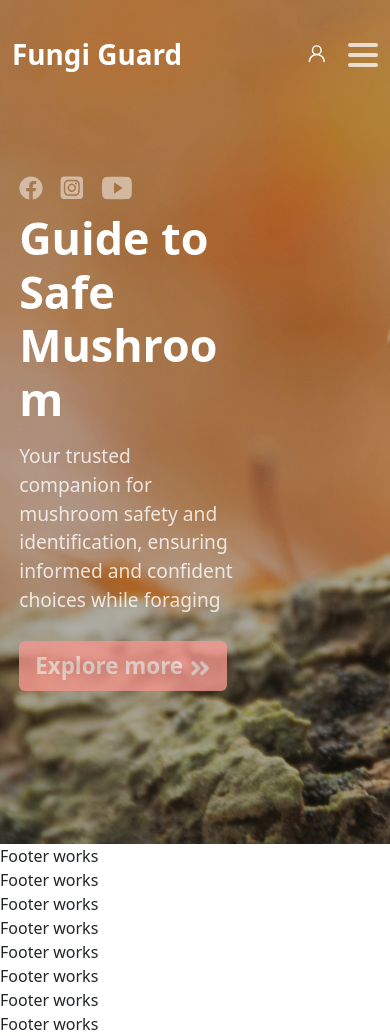
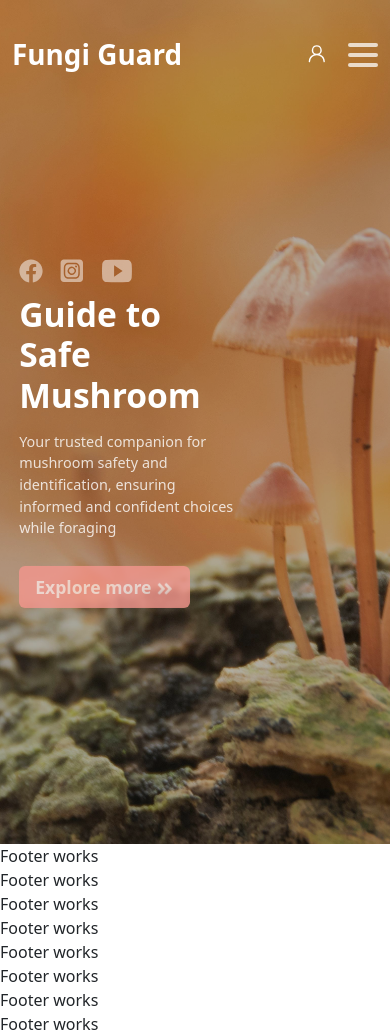
Before and after one commit to chamod-lakshitha/fungiguard_frontend, a React app: page / in a window 390 px wide. Built offline with nearby package versions, Linux system fonts and the light colour scheme.

Commit message:
changed mobile version interface

```diff
--- a/src/components/styles/header.styles.scss
+++ b/src/components/styles/header.styles.scss
@@ -3,6 +3,10 @@ $text-color: #fff;
 
 .hero__outer {
   background: url('../../assets/cover_mushroom.jpg') center / cover no-repeat;
+
+  @media (max-width: 426px) {
+    background-position: 70% 0;
+  }
 }
 
 .navbar__inner {
@@ -261,6 +265,10 @@ $text-color: #fff;
         font-size: 2.8rem;
       }
 
+      @media (max-width: 426px) {
+        font-size: 2.1rem;
+      }
+
       @keyframes fade_right {
         from {
           opacity: 0;
@@ -283,6 +291,10 @@ $text-color: #fff;
 
       @media (max-width: 1435px) {
         font-size: 1.2rem;
+      }
+
+      @media (max-width: 426px) {
+        font-size: 0.9rem;
       }
 
       @keyframes fade_left {
@@ -315,6 +327,10 @@ $text-color: #fff;
         font-size: 1.4rem !important;
       }
 
+      @media (max-width: 426px) {
+        font-size: 1.1rem !important;
+      }
+
       @keyframes fade_up {
         from {
           opacity: 0;
```
